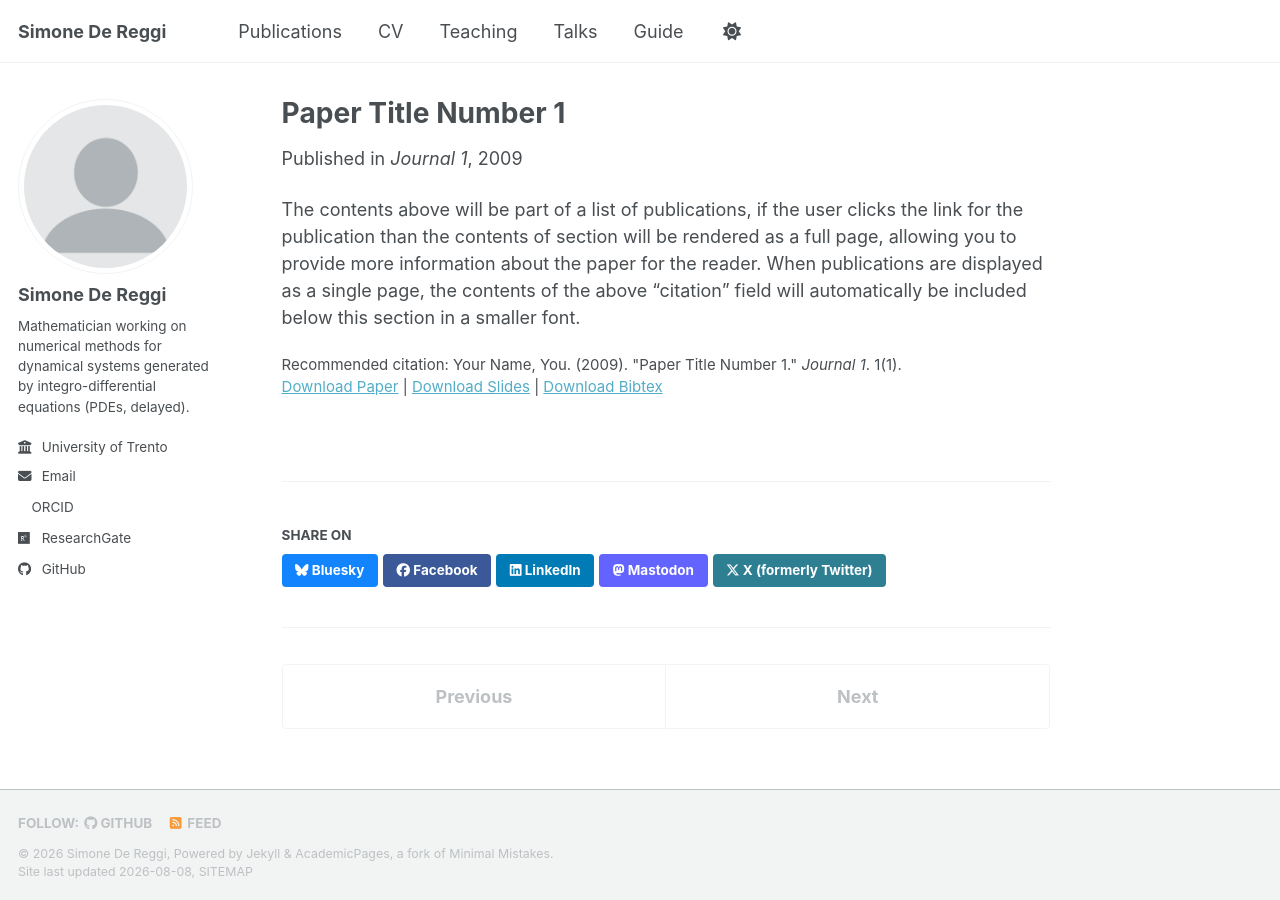
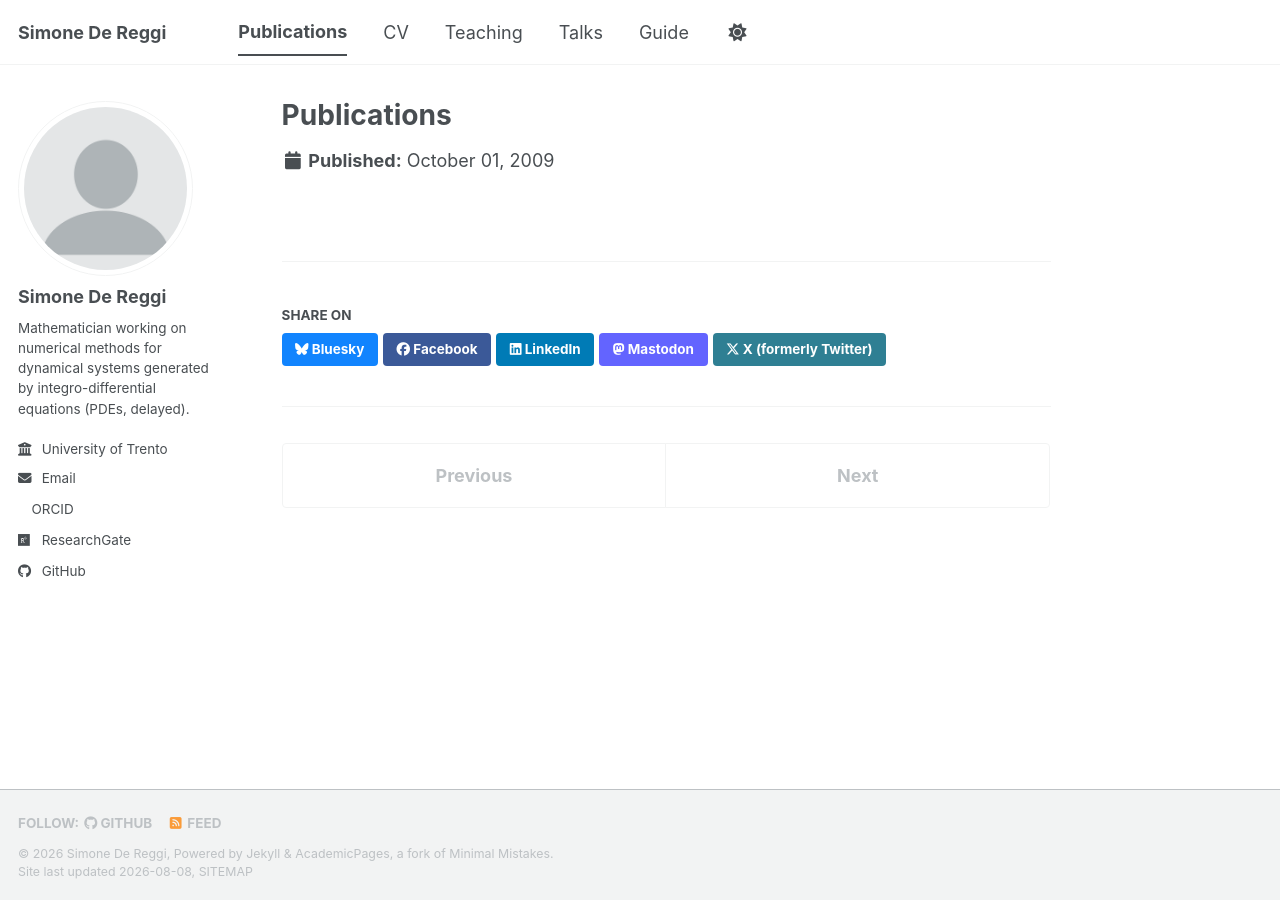
Before and after one commit to SIMONEDEREGGI/simonedereggi.github.io, a Jekyll site: the page built from _publications/2009-10-01-paper-title-number-1.md, in a window 1280 px wide. Built offline with Jekyll 4.4.1, drawn with Linux system fonts in a browser that asks for light colours; a style sheet for code colours, icons or effects is not loaded.

Commit message:
Update 2009-10-01-paper-title-number-1.md

```diff
--- a/_publications/2009-10-01-paper-title-number-1.md
+++ b/_publications/2009-10-01-paper-title-number-1.md
@@ -1,14 +1,14 @@
 ---
-title: "Paper Title Number 1"
-collection: publications
-category: manuscripts
-permalink: /publication/2009-10-01-paper-title-number-1
-excerpt: 'This paper is about the number 1. The number 2 is left for future work.'
-date: 2009-10-01
-venue: 'Journal 1'
-slidesurl: 'https://academicpages.github.io/files/slides1.pdf'
-paperurl: 'https://academicpages.github.io/files/paper1.pdf'
-bibtexurl: 'https://academicpages.github.io/files/bibtex1.bib'
-citation: 'Your Name, You. (2009). &quot;Paper Title Number 1.&quot; <i>Journal 1</i>. 1(1).'
+title : "Publications"
+#title: "Paper Title Number 1"
+# collection: publications
+# category: manuscripts
+# permalink: /publication/2009-10-01-paper-title-number-1
+# excerpt: 'This paper is about the number 1. The number 2 is left for future work.'
+# date: 2009-10-01
+# venue: 'Journal 1'
+# slidesurl: 'https://academicpages.github.io/files/slides1.pdf'
+# paperurl: 'https://academicpages.github.io/files/paper1.pdf'
+# bibtexurl: 'https://academicpages.github.io/files/bibtex1.bib'
+# citation: 'Your Name, You. (2009). &quot;Paper Title Number 1.&quot; <i>Journal 1</i>. 1(1).'
 ---
-The contents above will be part of a list of publications, if the user clicks the link for the publication than the contents of section will be rendered as a full page, allowing you to provide more information about the paper for the reader. When publications are displayed as a single page, the contents of the above "citation" field will automatically be included below this section in a smaller font.
```
